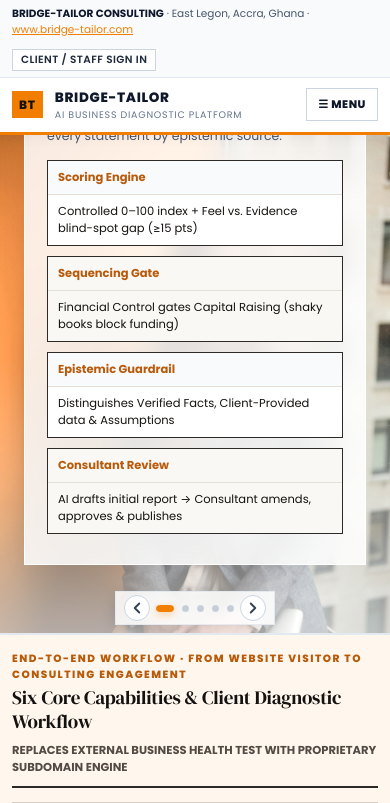
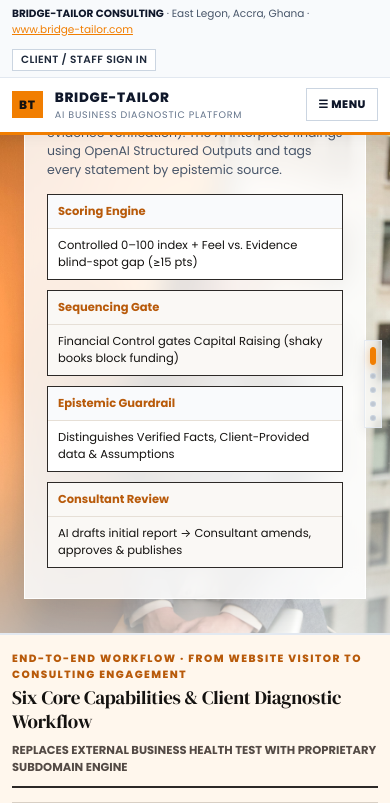
Before and after one commit to eabventures-champion/bridge-tailor, a Laravel app: page / in a window 390 px wide. Shown: the top 803 px of the page. Run offline with Laravel 12, Linux system fonts and the light colour scheme; data comes from the database, SQL or seed files in the repository.

Commit message:
Position slider controls vertically and display only dots

```diff
--- a/resources/views/diagnostic/landing.blade.php
+++ b/resources/views/diagnostic/landing.blade.php
@@ -191,65 +191,54 @@
         border-color: #e2e8f0;
     }
 
-    /* Slider Interactive Controls & Progress Indicators */
+    /* Slider Interactive Controls & Progress Indicators - Vertical Dots Only */
     .bt-slider-controls {
         position: absolute;
-        bottom: 24px;
-        right: 32px;
+        right: 28px;
+        top: 50%;
+        transform: translateY(-50%);
+        bottom: auto;
         z-index: 20;
         display: flex;
+        flex-direction: column;
         align-items: center;
-        gap: 12px;
-        background: rgba(255, 255, 255, 0.85);
+        gap: 10px;
+        background: rgba(255, 255, 255, 0.70);
         backdrop-filter: blur(8px);
         -webkit-backdrop-filter: blur(8px);
-        padding: 6px 14px;
+        padding: 10px 7px;
         border: 1px solid rgba(226, 232, 240, 0.9);
-        box-shadow: 0 4px 16px rgba(15, 23, 42, 0.06) !important;
+        box-shadow: 0 4px 16px rgba(15, 23, 42, 0.08) !important;
+    }
+    .bt-slider-arrow {
+        display: none !important;
     }
     .bt-slider-dots {
         display: flex;
+        flex-direction: column;
         align-items: center;
         gap: 8px;
     }
     .bt-slider-dot {
-        width: 10px;
-        height: 10px;
+        width: 8px;
+        height: 8px;
         border-radius: 50% !important;
-        background: rgba(148, 163, 184, 0.5);
-        border: 1px solid rgba(203, 213, 225, 0.8);
+        background: rgba(148, 163, 184, 0.55);
+        border: 1px solid rgba(203, 213, 225, 0.85);
         padding: 0;
         cursor: pointer;
         transition: all 0.3s cubic-bezier(0.4, 0, 0.2, 1);
     }
     .bt-slider-dot:hover {
-        background: rgba(241, 126, 1, 0.7);
+        background: rgba(241, 126, 1, 0.75);
     }
     .bt-slider-dot.active {
-        width: 28px;
-        border-radius: 6px !important;
+        width: 8px;
+        height: 24px;
+        border-radius: 4px !important;
         background: var(--bt-amber);
         border-color: var(--bt-amber);
         box-shadow: 0 2px 8px rgba(241, 126, 1, 0.4) !important;
-    }
-    .bt-slider-arrow {
-        width: 28px;
-        height: 28px;
-        border-radius: 50% !important;
-        background: #ffffff;
-        border: 1px solid #cbd5e1;
-        color: #334155;
-        display: inline-flex;
-        align-items: center;
-        justify-content: center;
-        cursor: pointer;
-        transition: all 0.2s ease;
-        padding: 0;
-    }
-    .bt-slider-arrow:hover {
-        background: var(--bt-amber);
-        border-color: var(--bt-amber);
-        color: #141210;
     }
 
     @media (max-width: 900px) {
@@ -324,29 +313,27 @@
             font-size: 11.5px;
         }
         .bt-slider-controls {
-            left: 50%;
-            right: auto;
-            transform: translateX(-50%);
-            bottom: 10px;
-            max-width: calc(100% - 32px);
-            padding: 4px 10px;
-            gap: 8px;
-            background: rgba(255, 255, 255, 0.85);
+            right: 14px;
+            left: auto;
+            top: 50%;
+            bottom: auto;
+            transform: translateY(-50%);
+            max-width: none;
+            padding: 8px 6px;
+            gap: 7px;
+            background: rgba(255, 255, 255, 0.70);
             backdrop-filter: blur(6px);
             -webkit-backdrop-filter: blur(6px);
             border: 1px solid rgba(226, 232, 240, 0.85);
-            box-shadow: 0 4px 14px rgba(15, 23, 42, 0.10) !important;
-        }
-        .bt-slider-arrow {
-            width: 28px;
-            height: 28px;
+            box-shadow: 0 4px 14px rgba(15, 23, 42, 0.08) !important;
         }
         .bt-slider-dot {
             width: 8px;
             height: 8px;
         }
         .bt-slider-dot.active {
-            width: 20px;
+            width: 8px;
+            height: 22px;
         }
     }
 
@@ -360,7 +347,7 @@
             align-items: flex-end;
         }
         .bt-slide-inner {
-            padding: 12px 12px 52px;
+            padding: 12px 12px 18px;
         }
         .bt-hero-transparent-card {
             padding: 14px 14px 12px;
@@ -389,20 +376,22 @@
             letter-spacing: 0.04em;
         }
         .bt-slider-controls {
-            bottom: 8px;
-            padding: 3px 8px;
+            right: 8px;
+            left: auto;
+            top: 50%;
+            bottom: auto;
+            transform: translateY(-50%);
+            padding: 6px 5px;
             gap: 6px;
-        }
-        .bt-slider-arrow {
-            width: 26px;
-            height: 26px;
+            background: rgba(255, 255, 255, 0.65);
         }
         .bt-slider-dot {
-            width: 7px;
-            height: 7px;
+            width: 6px;
+            height: 6px;
         }
         .bt-slider-dot.active {
-            width: 18px;
+            width: 6px;
+            height: 18px;
         }
     }
 
```
